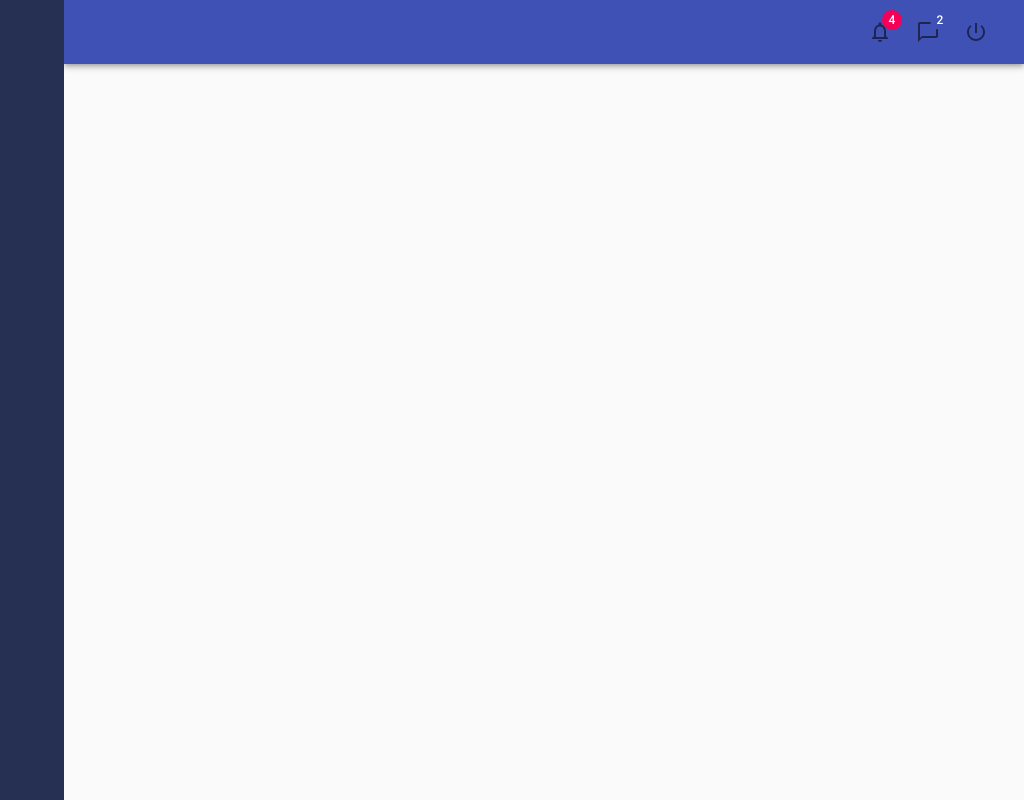
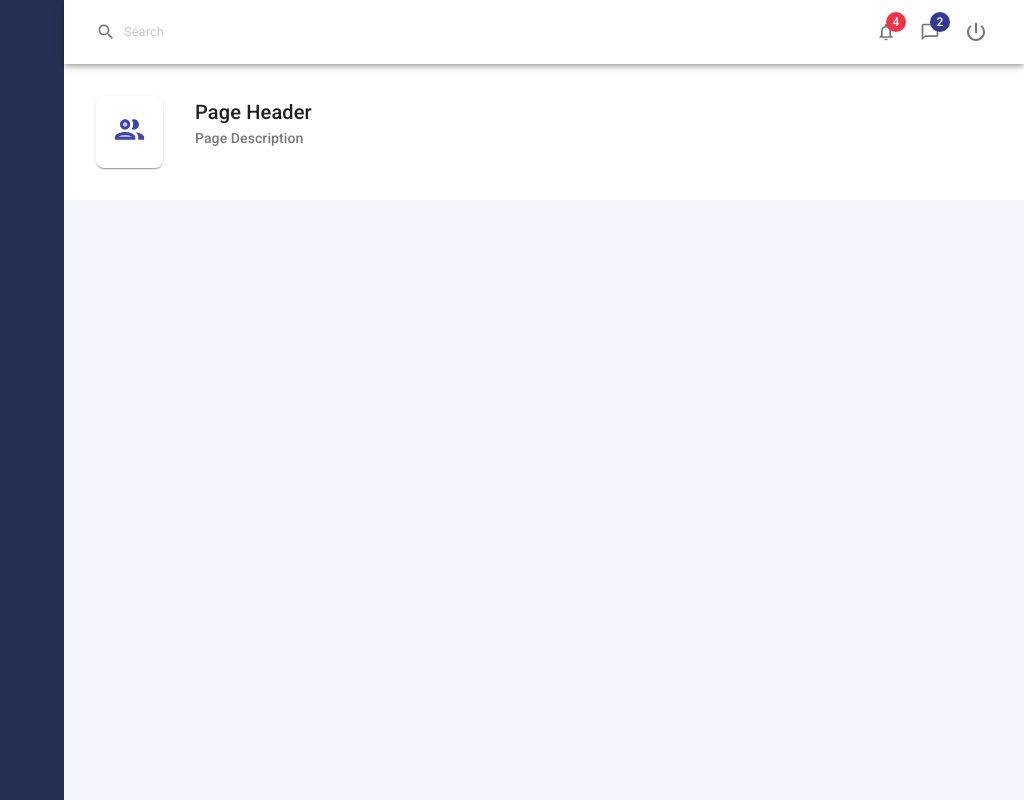
Before and after one commit to marothi-codes/learning-material-ui, a React (Create React App) app: page / in a window 1280 px wide. Shown: the whole page, without its empty margins (256-1280 px from the left). Built offline with nearby package versions, Linux system fonts and the light colour scheme.

Commit message:
PageHeader component added.

```diff
--- a/src/App/App.js
+++ b/src/App/App.js
@@ -1,9 +1,45 @@
 import React from "react";
-import { CssBaseline, makeStyles } from "@material-ui/core";
+import {
+  createTheme,
+  CssBaseline,
+  makeStyles,
+  ThemeProvider,
+} from "@material-ui/core";
 import SideMenu from "../components/SideMenu";
 
 import Header from "../components/Header";
+import PageHeader from "../components/PageHeader";
+import PeopleOutlineTwoToneIcon from "@material-ui/icons/PeopleOutlineTwoTone";
+
+// Styesheet.
 import "./App.css";
+
+const theme = createTheme({
+  palette: {
+    primary: {
+      main: "#333996",
+      light: "#3c44b126",
+    },
+    secondary: {
+      main: "#f83245",
+      light: "#f8324526",
+    },
+    background: {
+      default: "#f4f5fd",
+    },
+  },
+  shape: {
+    borderRadius: "8px",
+  },
+  overrides: {
+    // MUI Global Styles Overrides
+    MuiAppBar: {
+      root: {
+        transform: "translateZ(0)",
+      },
+    },
+  },
+});
 
 const useStyles = makeStyles({
   appMain: {
@@ -15,13 +51,18 @@ const useStyles = makeStyles({
 function App() {
   const classes = useStyles();
   return (
-    <>
+    <ThemeProvider theme={theme}>
       <SideMenu />
       <div className={classes.appMain}>
         <Header />
+        <PageHeader
+          title="Page Header"
+          subtitle="Page Description"
+          icon={<PeopleOutlineTwoToneIcon fontSize="large" />}
+        />
       </div>
       <CssBaseline />
-    </>
+    </ThemeProvider>
   );
 }
 
--- a/src/components/Header.js
+++ b/src/components/Header.js
@@ -5,30 +5,55 @@ import {
   Grid,
   IconButton,
   InputBase,
+  makeStyles,
   Toolbar,
 } from "@material-ui/core";
 import ChatBubbleOutlineIcon from "@material-ui/icons/ChatBubbleOutline";
 import NotificationsNoneIcon from "@material-ui/icons/NotificationsNone";
 import PowerSettingsNewIcon from "@material-ui/icons/PowerSettingsNew";
+import SearchIcon from "@material-ui/icons/Search";
+
+const useStyles = makeStyles((theme) => ({
+  root: {
+    backgroundColor: "#FFFFFF",
+  },
+  searchInput: {
+    fontSize: "0.8rem",
+    opacity: "0.6",
+    padding: `0px ${theme.spacing(1)}px`,
+    transition: "ease 0.6s",
+    "&:hover": {
+      backgroundColor: "#F2F2F2",
+    },
+    "& .MuiSvgIcon-root": {
+      marginRight: theme.spacing(1),
+    },
+  },
+}));
 
 export default function Header() {
+  const classes = useStyles();
   return (
-    <AppBar position="static">
+    <AppBar position="static" className={classes.root}>
       <Toolbar>
-        <Grid container>
+        <Grid container alignItems="center">
           <Grid item>
-            <InputBase />
+            <InputBase
+              className={classes.searchInput}
+              placeholder="Search"
+              startAdornment={<SearchIcon fontSize="small" />}
+            />
           </Grid>
           <Grid item sm />
           <Grid item>
             <IconButton>
               <Badge badgeContent={4} color="secondary">
-                <NotificationsNoneIcon />
+                <NotificationsNoneIcon fontSize="small" />
               </Badge>
             </IconButton>
             <IconButton>
               <Badge badgeContent={2} color="primary">
-                <ChatBubbleOutlineIcon />
+                <ChatBubbleOutlineIcon fontSize="small" />
               </Badge>
             </IconButton>
             <IconButton>
--- /dev/null
+++ b/src/components/PageHeader.js
@@ -0,0 +1,43 @@
+import React from "react";
+import { Card, makeStyles, Paper, Typography } from "@material-ui/core";
+
+const useStyles = makeStyles((theme) => ({
+  root: {
+    backgroundColor: "fdfdff",
+  },
+  pageHeader: {
+    padding: theme.spacing(4),
+    display: "flex",
+    //margin: theme.spacing(2),
+  },
+  pageIcon: {
+    display: "inline-block",
+    padding: theme.spacing(2),
+    color: "#3c44b1",
+  },
+  pageTitle: {
+    paddingLeft: theme.spacing(4),
+    "& .MuiTypography-subtitle2": {
+      opacity: "0.6",
+    },
+  },
+}));
+
+export default function PageHeader({ icon, title, subtitle }) {
+  const classes = useStyles();
+  return (
+    <Paper elevation={0} square className={classes.root}>
+      <div className={classes.pageHeader}>
+        <Card className={classes.pageIcon}>{icon}</Card>
+        <div className={classes.pageTitle}>
+          <Typography variant="h6" component="div">
+            {title}
+          </Typography>
+          <Typography variant="subtitle2" component="div">
+            {subtitle}
+          </Typography>
+        </div>
+      </div>
+    </Paper>
+  );
+}
```
